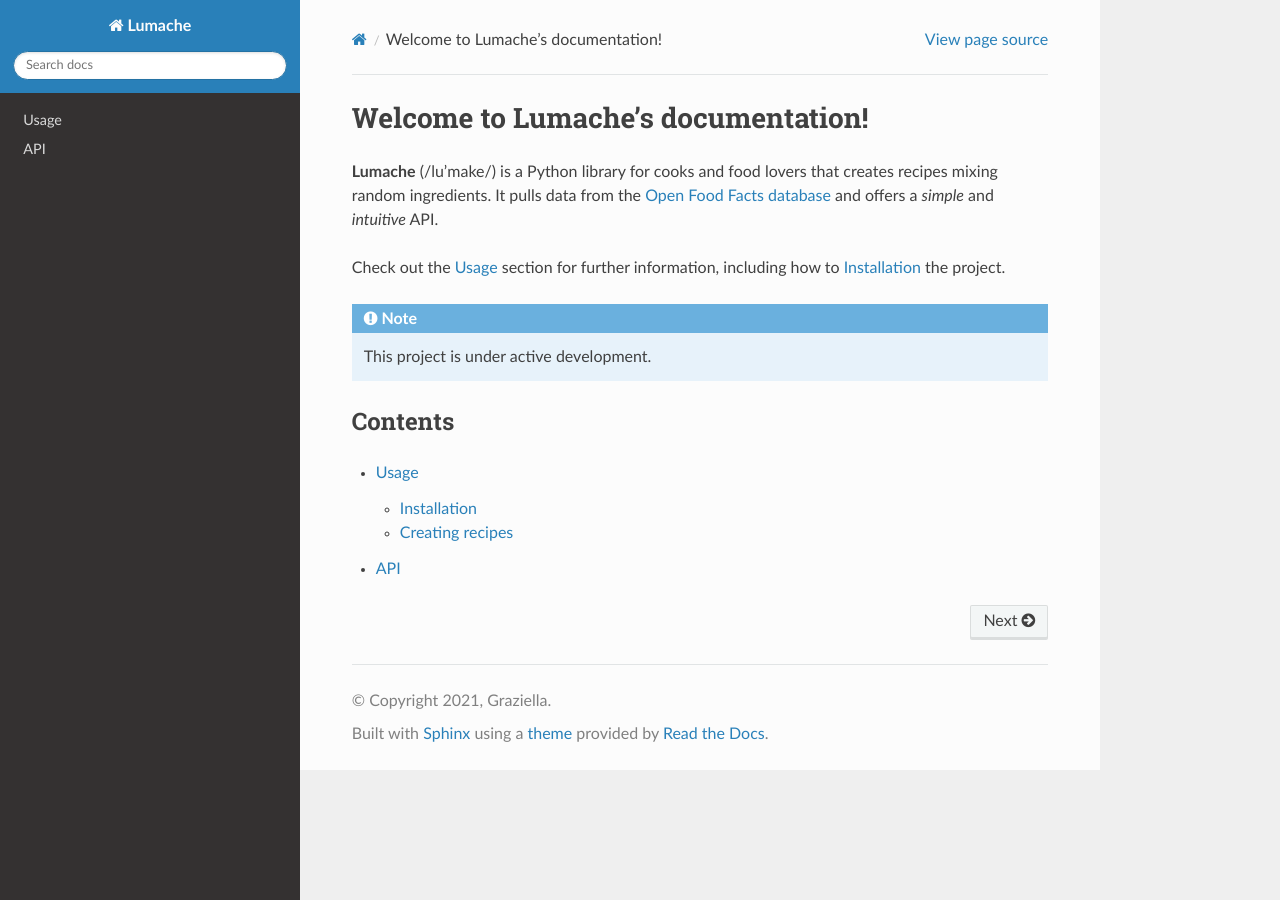
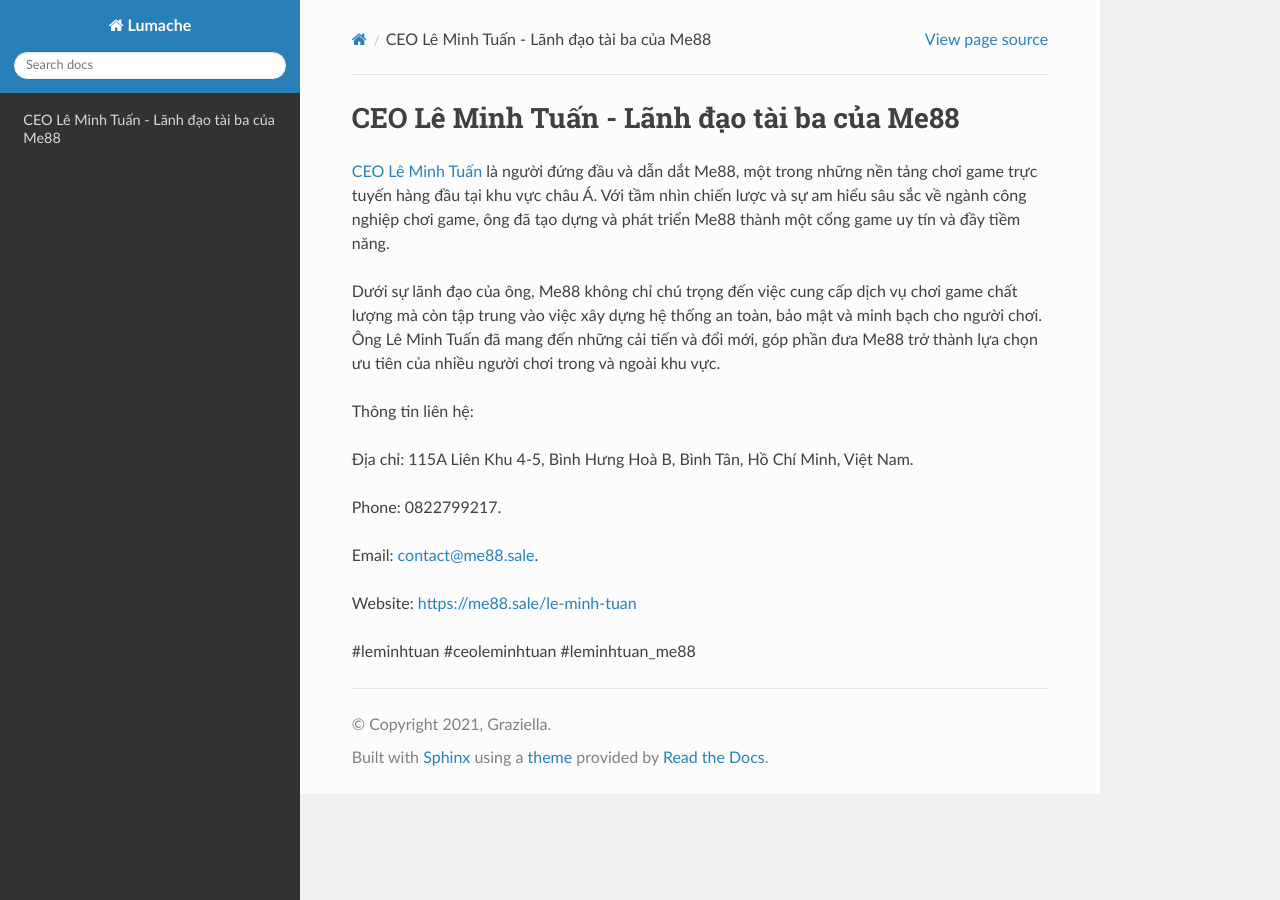
Before and after one commit to parkisngan19/ceoleminhtuan, a Sphinx documentation site: the page built from docs/source/index.rst, in a window 1280 px wide. Built offline with Sphinx 7.4.7 and the Read the Docs theme 3.1.0, drawn with Linux system fonts in a browser that asks for light colours.

Commit message:
Update index.rst

```diff
--- a/docs/source/index.rst
+++ b/docs/source/index.rst
@@ -1,22 +1,18 @@
-Welcome to Lumache's documentation!
+CEO Lê Minh Tuấn - Lãnh đạo tài ba của Me88
 ===================================
 
-**Lumache** (/lu'make/) is a Python library for cooks and food lovers
-that creates recipes mixing random ingredients.
-It pulls data from the `Open Food Facts database <https://world.openfoodfacts.org/>`_
-and offers a *simple* and *intuitive* API.
+`CEO Lê Minh Tuấn <https://me88.sale/le-minh-tuan>`_ là người đứng đầu và dẫn dắt Me88, một trong những nền tảng chơi game trực tuyến hàng đầu tại khu vực châu Á. Với tầm nhìn chiến lược và sự am hiểu sâu sắc về ngành công nghiệp chơi game, ông đã tạo dựng và phát triển Me88 thành một cổng game uy tín và đầy tiềm năng.
 
-Check out the :doc:`usage` section for further information, including
-how to :ref:`installation` the project.
+Dưới sự lãnh đạo của ông, Me88 không chỉ chú trọng đến việc cung cấp dịch vụ chơi game chất lượng mà còn tập trung vào việc xây dựng hệ thống an toàn, bảo mật và minh bạch cho người chơi. Ông Lê Minh Tuấn đã mang đến những cải tiến và đổi mới, góp phần đưa Me88 trở thành lựa chọn ưu tiên của nhiều người chơi trong và ngoài khu vực.
 
-.. note::
+Thông tin liên hệ:
 
-   This project is under active development.
+Địa chỉ: 115A Liên Khu 4-5, Bình Hưng Hoà B, Bình Tân, Hồ Chí Minh, Việt Nam.
 
-Contents
---------
+Phone: 0822799217.
 
-.. toctree::
+Email: contact@me88.sale.
 
-   usage
-   api
+Website: https://me88.sale/le-minh-tuan
+
+#leminhtuan #ceoleminhtuan #leminhtuan_me88
```
